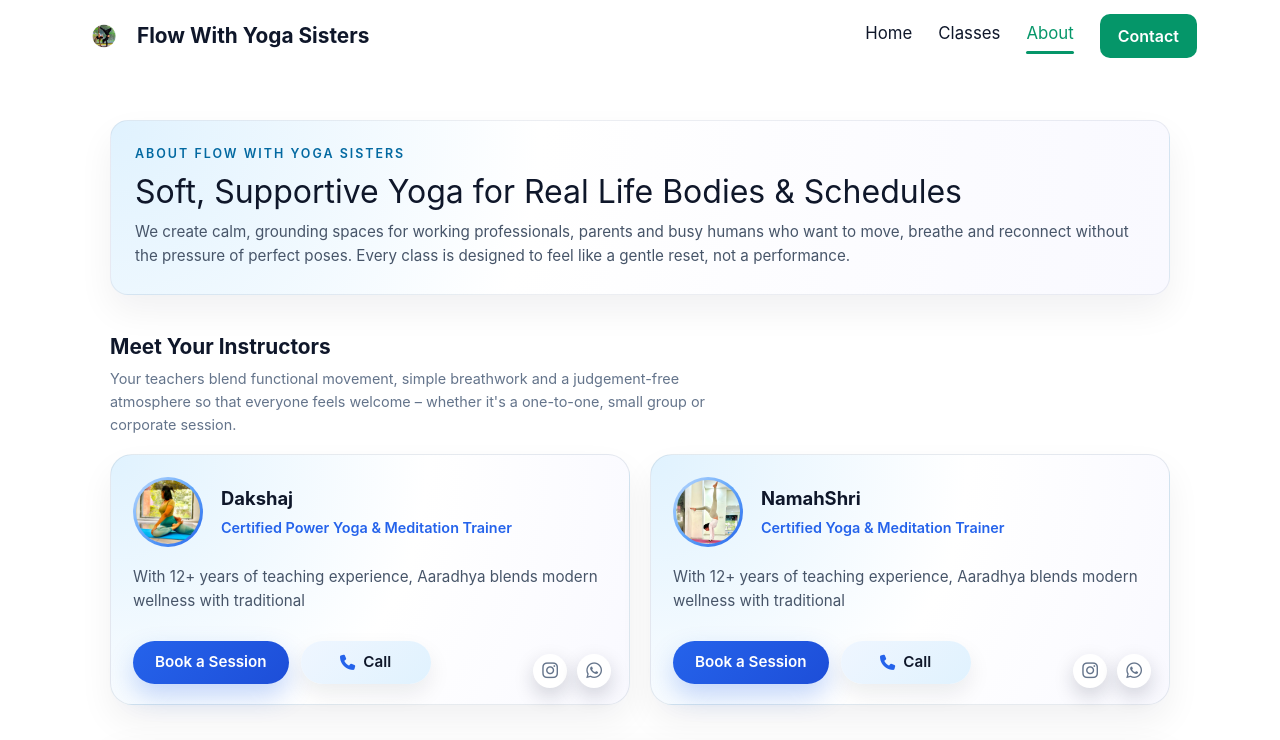
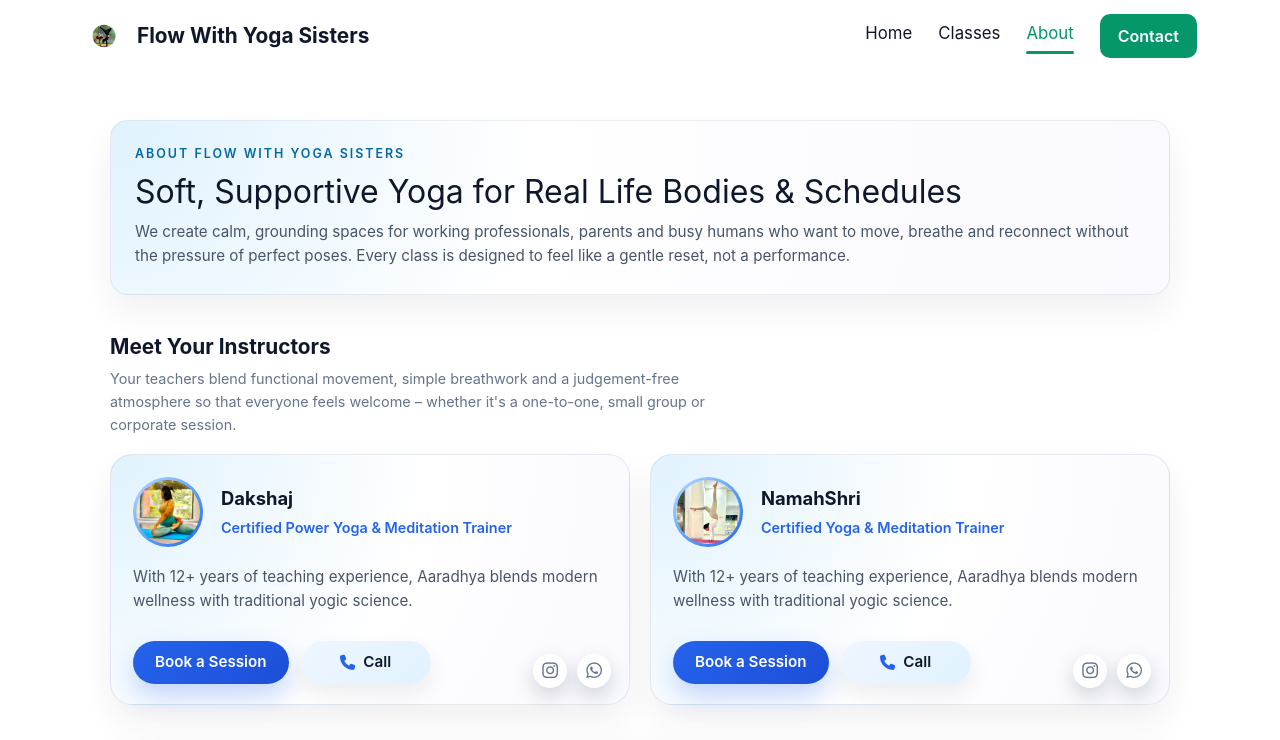
Before and after one commit to Ajayveer0501/yoga-instructor-website, a React (Create React App) app in the folder frontend/: page /about in a window 1280 px wide. Shown: the top 740 px of the page. Built offline with nearby package versions, Linux system fonts and the light colour scheme; the HTML template or start-up script is replaced by a standard one.

Commit message:
bio updated

```diff
--- a/frontend/src/pages/About/About.jsx
+++ b/frontend/src/pages/About/About.jsx
@@ -9,7 +9,7 @@ const INSTRUCTORS = [
   {
     name: "Dakshaj",
     role: "Certified Power Yoga & Meditation Trainer",
-    bio: "With 12+ years of teaching experience, Aaradhya blends modern wellness with traditional",
+    bio: "With 12+ years of teaching experience, Aaradhya blends modern wellness with traditional yogic science.",
     imageSrc: instructor1Img,
     phone: "+91 9516064637",
     instagramUrl:
@@ -19,7 +19,7 @@ const INSTRUCTORS = [
   {
     name: "NamahShri",
     role: "Certified Yoga & Meditation Trainer",
-    bio: "With 12+ years of teaching experience, Aaradhya blends modern wellness with traditional",
+    bio: "With 12+ years of teaching experience, Aaradhya blends modern wellness with traditional yogic science.",
     imageSrc: instructor2Img,
     phone: "+91 7746800930",
     instagramUrl:
```
